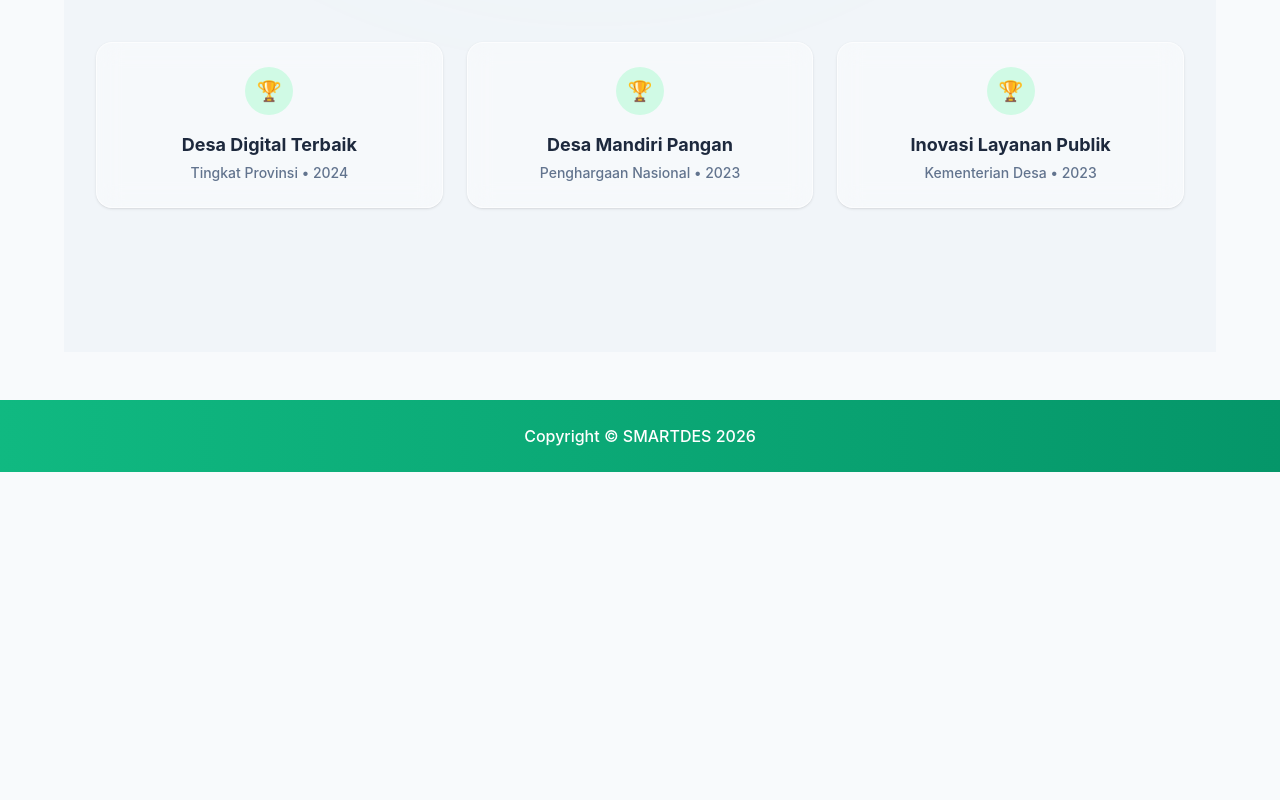
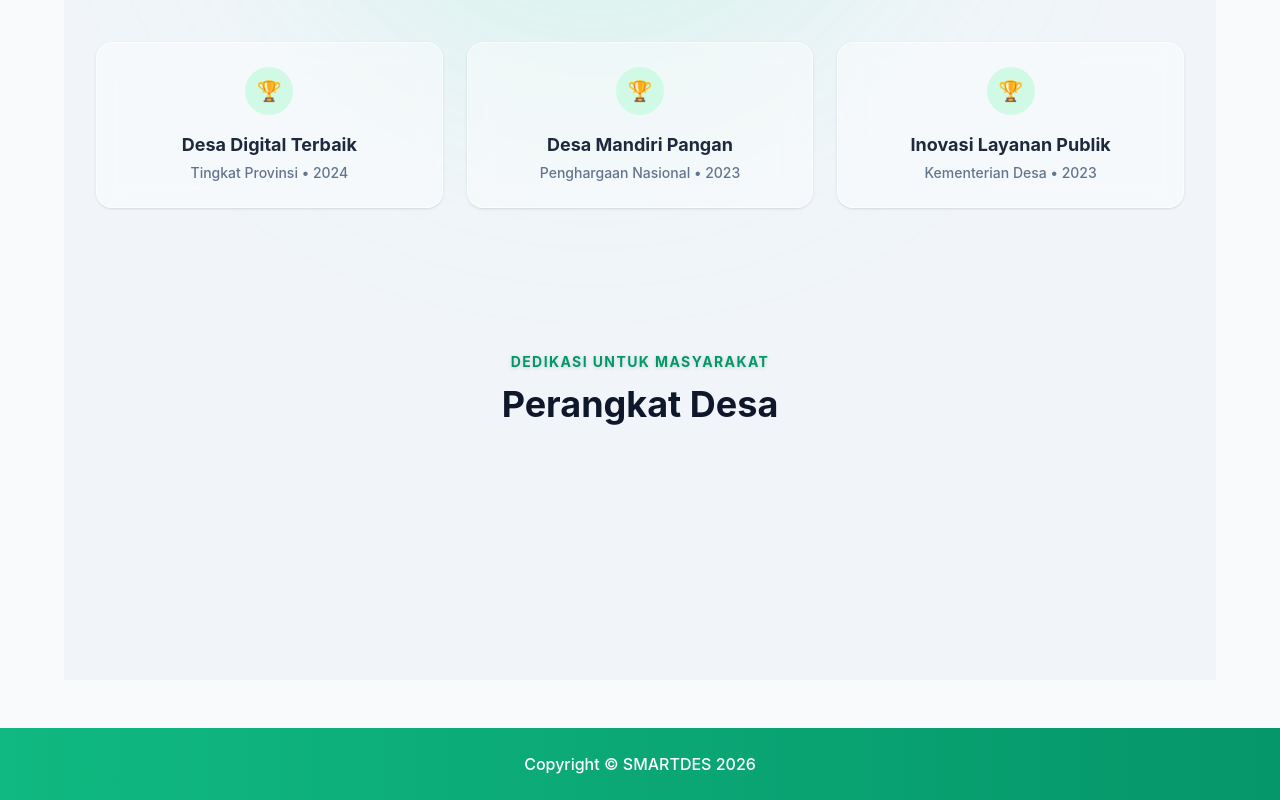
Before and after one commit to muhammadarlianoscar-uti/TA-WEB-24-SEMBADE, a Next.js app in the folder my-app/: page /profil in a window 1280 px wide. Shown: the part 2523-3323 px from the top of the page. Before the commit the page ends 2995 px from the top, so only its background shows below. Built offline with nearby package versions, Linux system fonts and the light colour scheme.

Commit message:
menambahkan kolom struktur desa

```diff
--- a/my-app/app/profil/page.tsx
+++ b/my-app/app/profil/page.tsx
@@ -142,6 +142,16 @@ export default function Profil() {
         </div>
       </section>
 
+      {/* ================= SECTION 6: STRUKTUR ORGANISASI ================= */}
+      <section className="py-24 px-4 sm:px-6 lg:px-8 max-w-7xl mx-auto">
+        <div className="text-center mb-16 relative z-10">
+          <p className="text-emerald-600 font-bold tracking-widest uppercase text-sm mb-3 drop-shadow-sm">Dedikasi Untuk Masyarakat</p>
+          <h2 className="text-4xl font-bold text-slate-900">Perangkat Desa</h2>
+        </div>
+
+
+      </section>
+
     </div>
   );
 }
```
